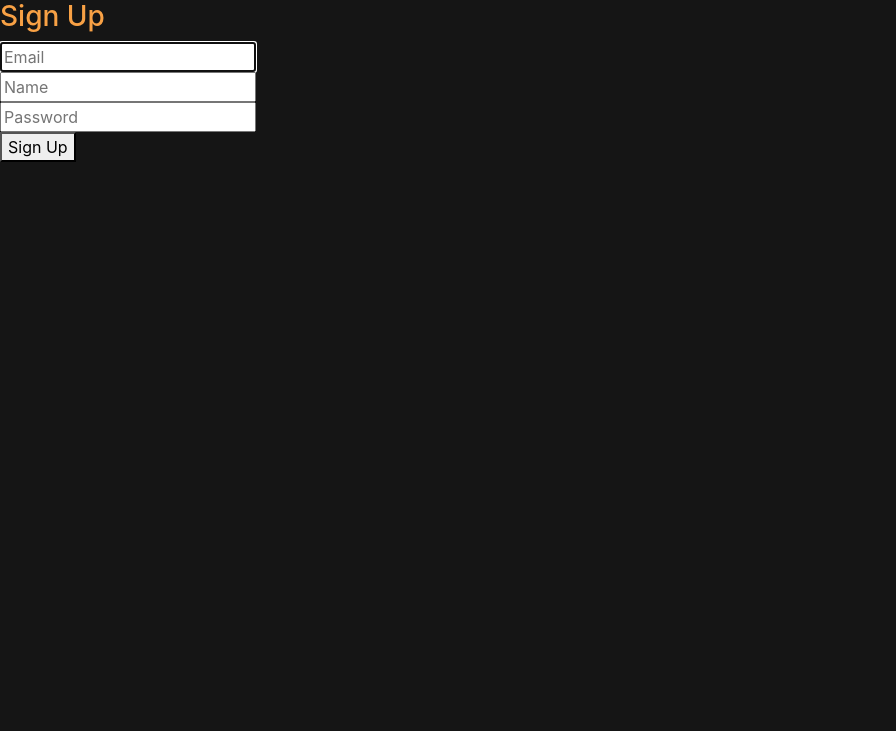
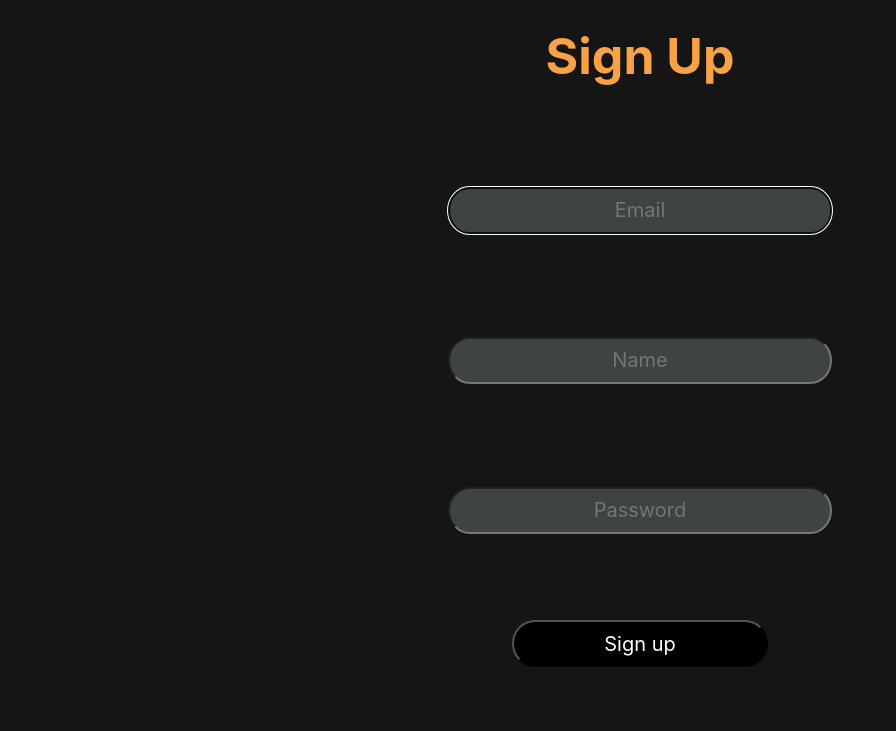
Before and after one commit to Famidore/flaskServer, a Python web app: template templates/login_forms/signup.html in a window 1280 px wide. Shown: the part 76-807 px from the top of the page, without its empty margins (0-896 px from the left). Before the commit the page ends 238 px from the top, so only its background shows below. Run offline with Jinja, Linux system fonts and the light colour scheme; the template is opened without the code that fills it, so the values that code supplies are empty; some libraries are stand-ins or nearby versions.

Commit message:
create CSS files and modify HTML  template for admin, login, signup, unauthorized sites

```diff
--- /dev/null
+++ b/static/styles/signup_page.css
@@ -0,0 +1,63 @@
+.box{
+    font-size: 100px;
+    width: 100%;
+    height: 100%;
+}
+.input{
+    background-color: #3e4444;
+    width: 30%;
+    border-radius: 10% / 90%;
+    color: #f8a145;
+    font-size: 20%;
+    display: block;
+    margin-right: auto;
+    margin-left: auto;
+    text-align: center;
+    margin-top: 1%;
+    margin-bottom: 1%;
+    padding-bottom: 0.5%;
+    padding-top: 0.5%;
+}
+
+.title-space{
+    text-align: center;
+    font-size: 100px;
+    padding-top: 2%;
+    padding-bottom: 1%;
+}
+h3{
+    background-color: #151515;
+    color: #f8a145;
+    font-weight: bold;
+    font-size: 50%;
+}
+
+.submit-button{
+    width: 20%;
+    border-radius: 15% / 85%;
+    display: block;
+    margin-right: auto;
+    margin-left: auto;
+    background-color: #000000;
+    color: white;
+    font-size: 20%;
+    margin-top: 5%;
+    margin-bottom: 5%;
+    padding-bottom: 0.5%;
+    padding-top: 0.5%;
+}
+.submit-button:hover{
+    background-color: #f8a145;
+    color: black;
+}
+
+.input-label{
+    width: 100%;
+    height: fit-content;
+    text-align: center;
+}
+.validation{
+    font-size: 10%;
+    color: red;
+    font-weight: bold;
+}
--- a/templates/login_forms/signup.html
+++ b/templates/login_forms/signup.html
@@ -1,30 +1,26 @@
 {% extends "base.html" %}
 {% block title %}Sign Up{% endblock %}
+{% block style_sheet %} rel="stylesheet" type="text/css"
+    href="{{ url_for('static', filename='styles/signup_page.css') }}" {% endblock %}
 
 {% block content %}
 <div class="column is-4 is-offset-4">
-    <h3 class="title">Sign Up</h3>
+    <div class="title-space">
+        <h3 class="title">Sign Up</h3>
+        <h4 class="validation"> {{ message }} </h4>
+    </div>
     <div class="box">
-        <form method="POST" action="/signup">
-            <div class="field">
-                <div class="control">
-                    <input class="input is-large" type="email" name="email" placeholder="Email" autofocus="">
-                </div>
-            </div>
-
-            <div class="field">
-                <div class="control">
-                    <input class="input is-large" type="text" name="name" placeholder="Name" autofocus="">
-                </div>
-            </div>
-
-            <div class="field">
-                <div class="control">
-                    <input class="input is-large" type="password" name="password" placeholder="Password">
-                </div>
-            </div>
-
-            <button class="button is-block is-info is-large is-fullwidth">Sign Up</button>
+        <form method="POST" action="/register">
+            <label class="input-label">
+                <input class="input" type="email" name="email" id="email" placeholder="Email" autofocus="">
+            </label>
+            <label class="input-label">
+                <input class="input" type="text" name="name" id="name" placeholder="Name" autofocus="">
+            </label>
+            <label class="input-label">
+                <input class="input" type="password" name="password" id="password" placeholder="Password">
+            </label>
+            <button class="submit-button">Sign up</button>
         </form>
     </div>
 </div>
```
Also changed, not shown: static/styles/admin_index_page.css (added, +51 -0 lines), static/styles/login_page.css (added, +69 -0 lines), static/styles/profile_page.css (added, +29 -0 lines), static/styles/unauthorized_page.css (added, +32 -0 lines), templates/admin_hub/admin_index.html (+10 -4 lines), templates/login_forms/login.html (+17 -5 lines), templates/login_forms/profile.html (+10 -7 lines), templates/login_forms/unauthorized.html (+12 -7 lines).
